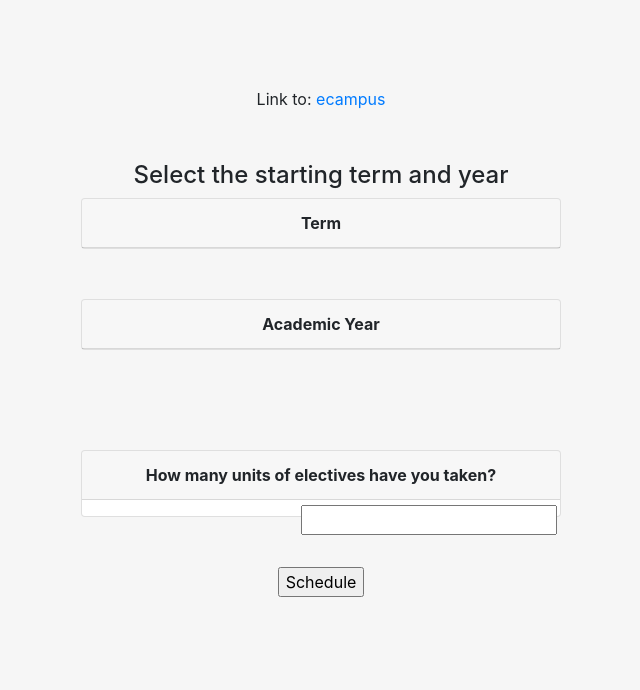
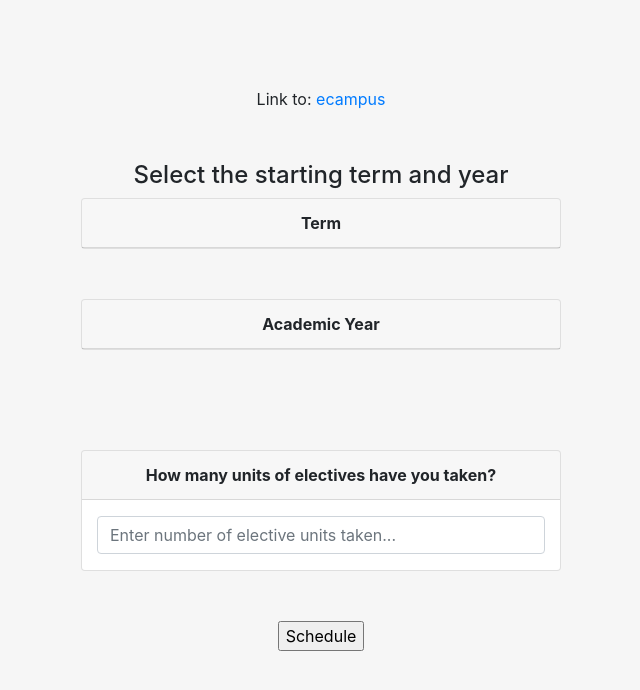
Before and after one commit to park-junha/GradPlanner, a Flask app: template templates/selectrequisites.html in a window 1280 px wide. Shown: the part 71-761 px from the top of the page, without its empty margins (319-959 px from the left). Run offline with Flask 2, Linux system fonts and the light colour scheme; the template is opened without the code that fills it, so the values that code supplies are empty; parts of the project's set-up code (start-up, migrations or seed data) failed here and were passed over; some libraries are stand-ins or nearby versions.

Commit message:
styled text input field with css and bootstrap

```diff
--- a/static/css/survey_styles.css
+++ b/static/css/survey_styles.css
@@ -96,3 +96,7 @@ h4 {
 .Course_Taken {
   width: 30rem;
 }
+
+.card-text-input {
+  margin-top: 1rem;
+}
--- a/templates/selectrequisites.html
+++ b/templates/selectrequisites.html
@@ -143,13 +143,19 @@
             </div>
           </div>
 
-          <div>
-            <div class="card survey_name">
-              <div class="card-header">
-                How many units of electives have you taken?
-              </div>
-              <div class="form-group">
-                <input class="form-check-input" type="text" name="electiveUnits" id="electiveUnits">
+          <div class="requirements">
+            <div class="d-flex justify-content-center">
+              <div class="card survey_name">
+                <div class="card-block">
+                  <div class="card-header">
+                    How many units of electives have you taken?
+                  </div>
+                  <div class="form-group">
+                    <div class="col">
+                      <input class="form-control card-text-input" type="text" name="electiveUnits" id="electiveUnits" placeholder="Enter number of elective units taken...">
+                    </div>
+                  </div>
+                </div>
               </div>
             </div>
           </div>
```
